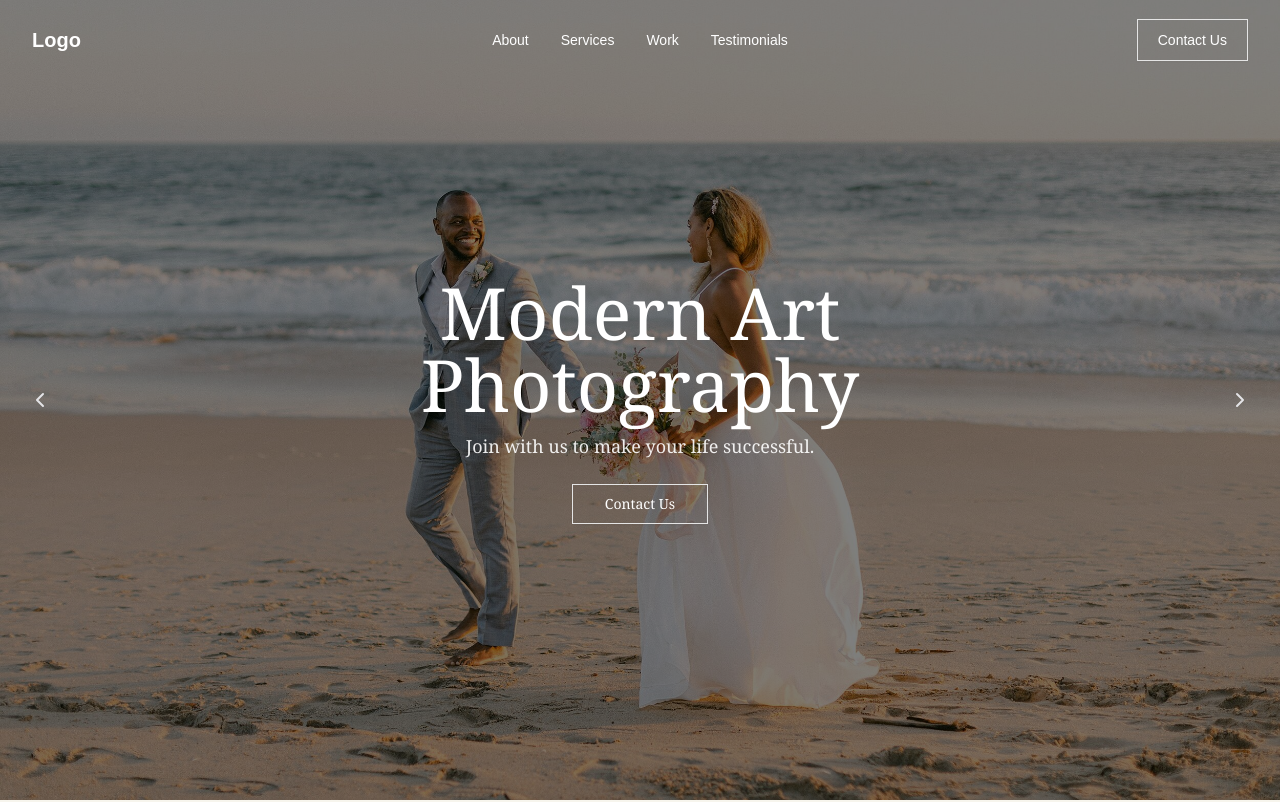
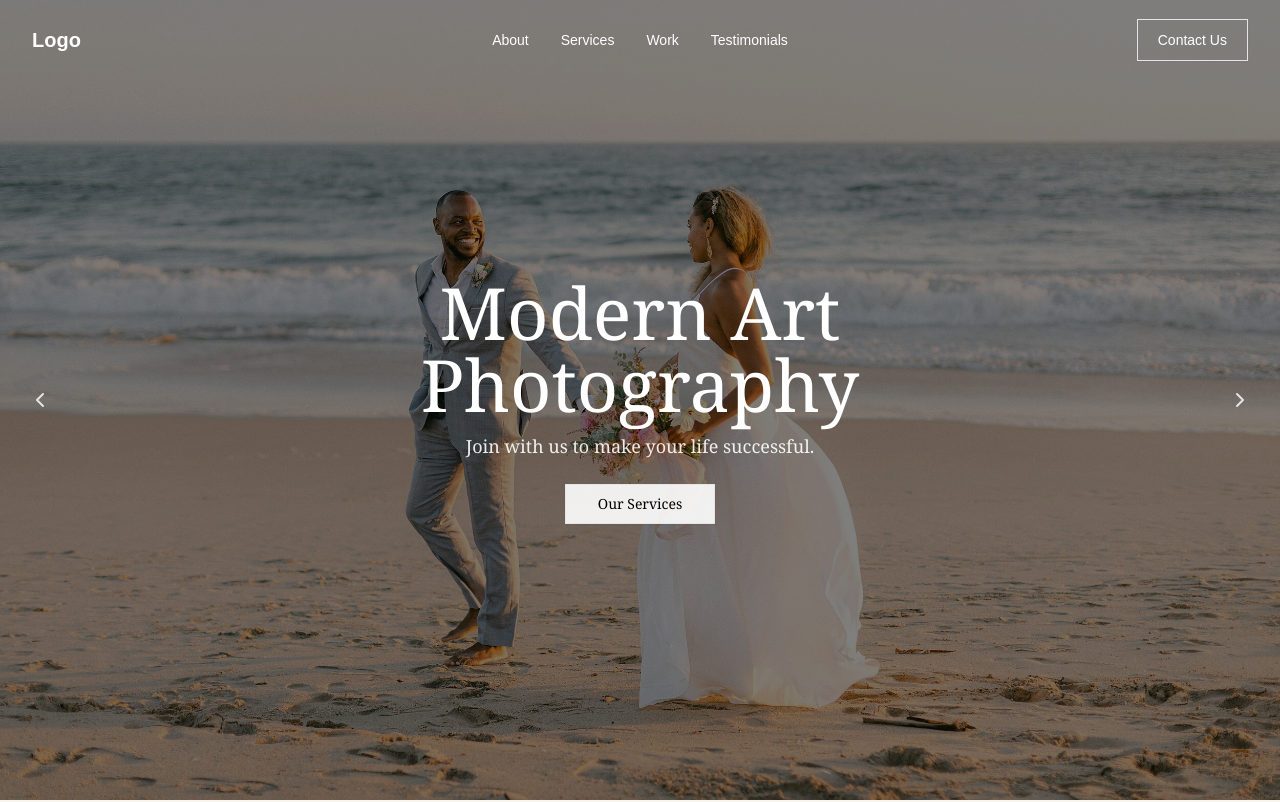
Before and after one commit to Visura13/photography-template, a Next.js app: page / in a window 1280 px wide. Shown: the top 802 px of the page. Built offline with nearby package versions, Linux system fonts and the light colour scheme.

Commit message:
make changes

```diff
--- a/components/focus-cards.tsx
+++ b/components/focus-cards.tsx
@@ -85,7 +85,7 @@ export const Card = React.memo(
             isCurrentCardHovered ? "opacity-100" : "opacity-0"
           )}
         >
-          <div className="text-xl md:text-2xl font-medium bg-clip-text text-transparent bg-gradient-to-b from-neutral-50 to-neutral-200">
+          <div className="text-xl md:text-2xl font-medium text-white sm:bg-clip-text sm:text-transparent sm:bg-gradient-to-b sm:from-neutral-50 sm:to-neutral-200">
             Dilusha & Udara
           </div>
         </div>
--- a/components/hero.tsx
+++ b/components/hero.tsx
@@ -66,8 +66,11 @@ const Hero = () => {
           transition={{ duration: 0.8, ease: "easeOut", delay: 0.4 }}
           className="flex flex-col mt-6 sm:flex-row gap-4"
         >
-          <Button asChild size="lg" variant="outline" className="text-white bg-transparent hover:bg-white/10 hover:text-white rounded-none">
-            <Link href="#Consultation">Contact Us</Link>
+          <Button asChild size="lg" variant="outline" className="md:hidden text-white bg-transparent hover:bg-white/10 hover:text-white rounded-none">
+            <Link href="#Services">Contact Us</Link>
+          </Button>
+          <Button asChild size="lg" variant="outline" className="hidden md:flex text-black bg-white/90 hover:bg-white/10 hover:text-white rounded-none">
+            <Link href="#Services">Our Services</Link>
           </Button>
         </motion.div>
       </div>
--- a/components/service-card.tsx
+++ b/components/service-card.tsx
@@ -15,7 +15,7 @@ interface ServiceCardProps {
 
 export function ServiceCard({ service, }: ServiceCardProps) {
   const ref = useRef(null)
-  const isInView = useInView(ref, { once: true, amount: 0.2 })
+  const isInView = useInView(ref, { once: true, amount: 0.1 })
   const [hasAnimated, setHasAnimated] = useState(false)
 
   useEffect(() => {
--- a/components/services-section.tsx
+++ b/components/services-section.tsx
@@ -8,7 +8,7 @@ import { services } from '@/constants'
 
 export default function Services() {
   const ref = useRef(null)
-  const isInView = useInView(ref, { once: true, amount: 0.2 })
+  const isInView = useInView(ref, { once: true, amount: 0.1 })
 
   return (
     <section ref={ref} id="Services" className="w-full max-w-7xl mx-auto pt-12 pb-20">
```
